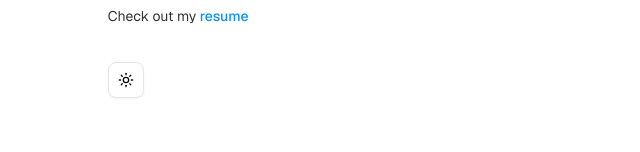
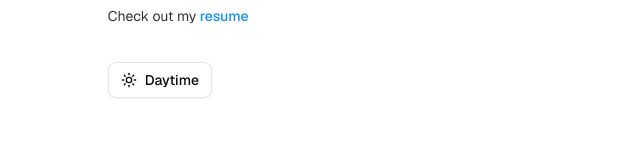
Before and after one commit to hungiie/portfolio, a Next.js app: page / in a window 1280 px wide. Shown: the part 493-645 px from the top of the page, without its empty margins (319-959 px from the left). Built offline with nearby package versions, Linux system fonts and the light colour scheme.

Commit message:
add particles

```diff
--- a/app/page.tsx
+++ b/app/page.tsx
@@ -57,7 +57,7 @@ export default function Home() {
               variant="blur"
               start="center"
               className="hover:cursor-pointer"
-              showLabel={false}
+              showLabel={true}
             />
           </div>
         </SlideUpDelay>
@@ -81,7 +81,7 @@ export default function Home() {
 
       <Particles
         className="fixed inset-0 -z-20"
-        quantity={0}
+        quantity={100}
         ease={90}
         staticity={50}
         color="#ffffff"
--- a/components/ui/shadcn-io/theme-toggle-button/index.tsx
+++ b/components/ui/shadcn-io/theme-toggle-button/index.tsx
@@ -18,6 +18,12 @@ type StartPosition =
   | 'top-right'
   | 'bottom-left'
   | 'bottom-right';
+
+const today = new Date().toLocaleDateString("en-US", {
+  month: "short",
+  day: "numeric",
+  year: "numeric",
+});
 
 export interface ThemeToggleButtonProps {
   theme?: 'light' | 'dark';
@@ -214,9 +220,12 @@ export const ThemeToggleButton = ({
       )}
       {showLabel && (
         <span className="text-sm">
-          {theme === 'light' ? 'Day time?' : 'Night time?'}
+          {theme === 'light'
+            ? `Daytime`
+            : `${today}'s night sky`}
         </span>
       )}
     </Button>
   );
+
 };
```
